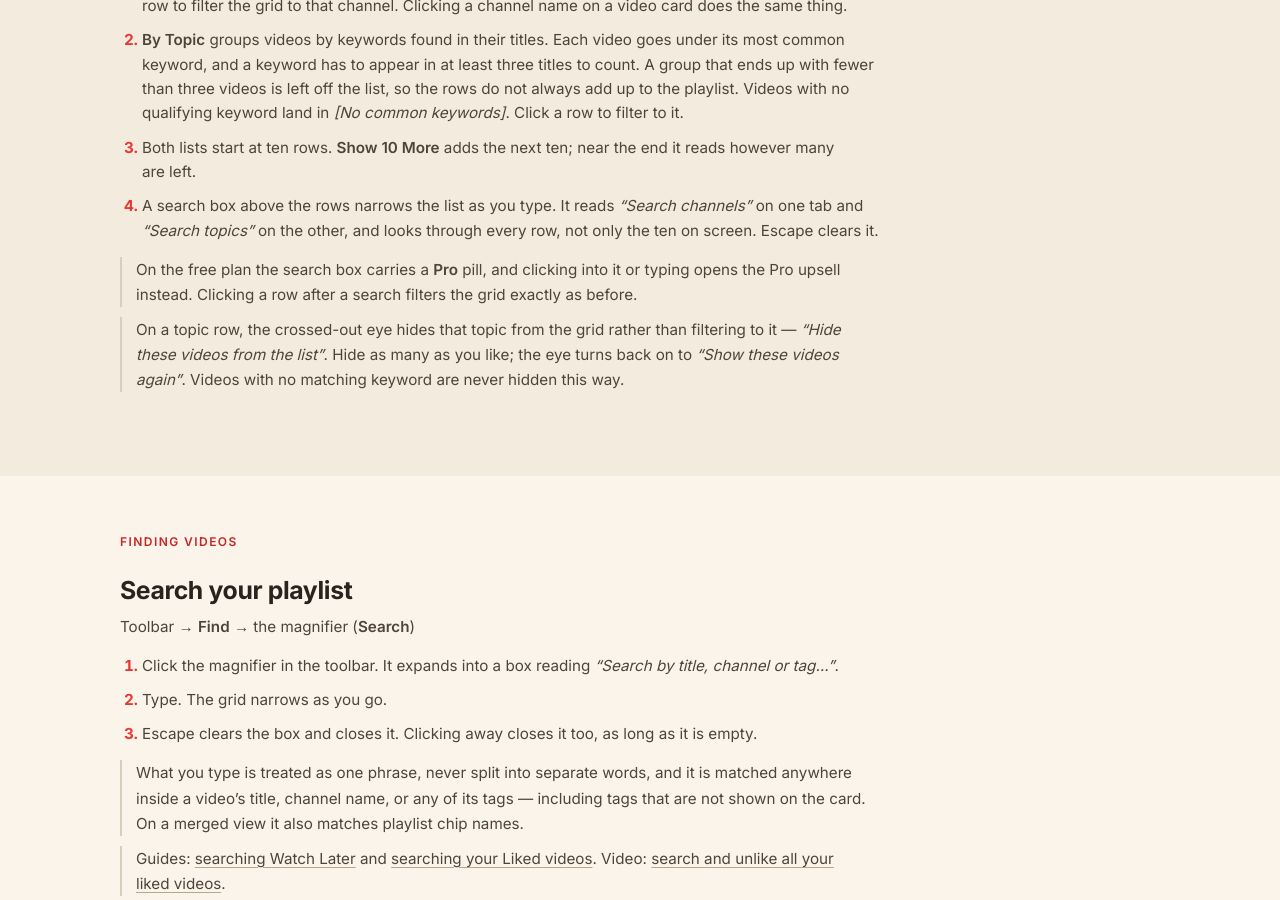
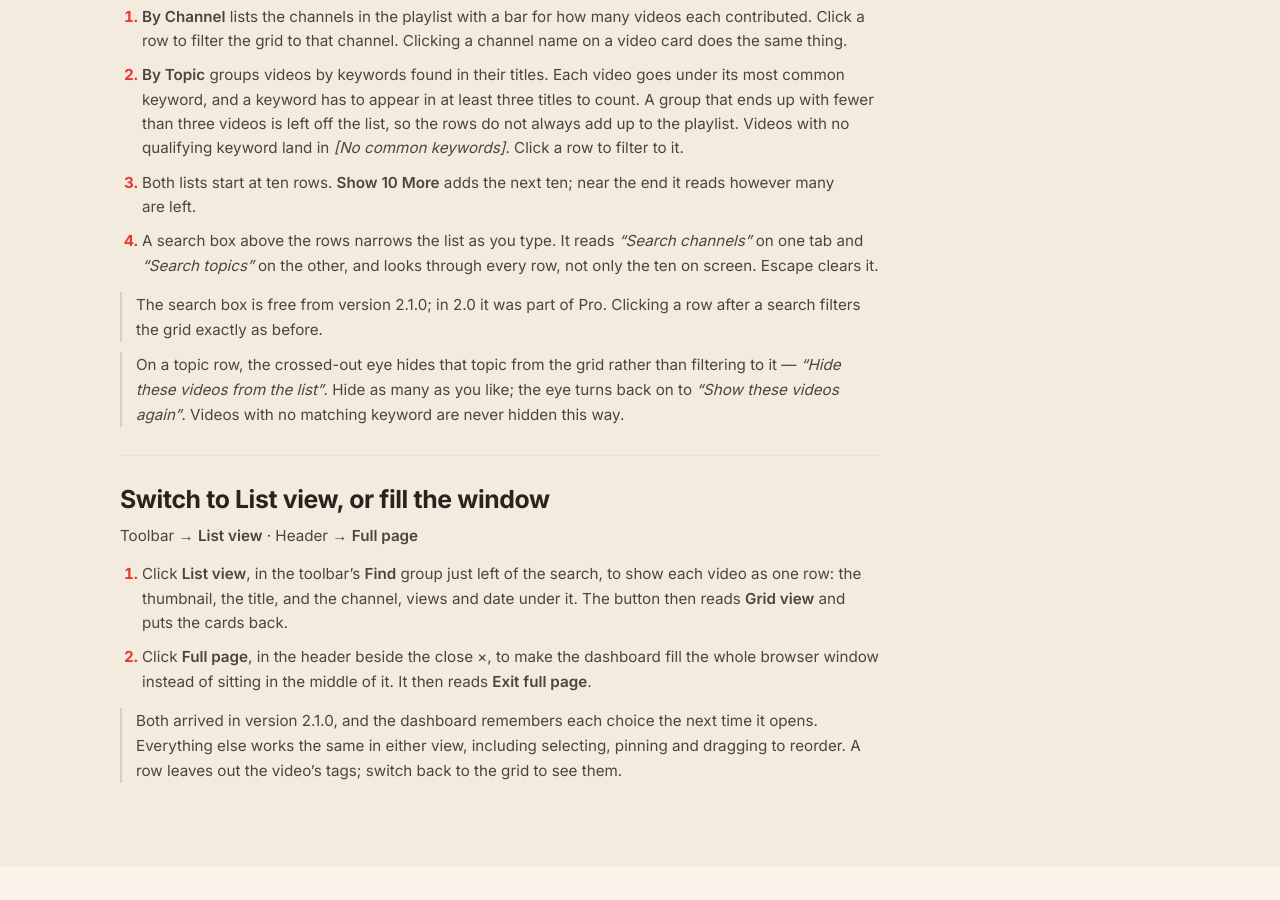
Before and after one commit to dominic-lam/tidywl-site, a Jekyll site: the page built from tutorials/index.html, in a window 1280 px wide and 900 px high, scrolled down 4101 px. Built offline with Jekyll 4.4.1, drawn with Linux system fonts in a browser that asks for light colours; some of the changed text lies outside the part shown.

Commit message:
tutorials: List view and Full page, and three notes 2.1.0 and 2.2.0 made false
List view and Full page shipped in 2.1.0 with no tutorial, so llms.txt could
describe them but link nowhere. The same pass corrects the sidebar search's Pro
pill (free since 2.1.0), "saved playlists are not offered" (listed since 2.1.0),
and the playlist bin being "never on a playlist you did not create" (it removes
a saved one from your library since 2.2.0). llms.txt links the new section.

Co-Authored-By: Claude Opus 5.5 <noreply@anthropic.com>
Claude-Session: https://claude.ai/code/session_01JjjuP1JkgzKLeqH6V5u7da

```diff
--- a/llms.txt
+++ b/llms.txt
@@ -49,6 +49,7 @@ Step-by-step instructions for every feature are on the [tutorials page](https://
 - [Sync a playlist](https://tidywl.com/tutorials/#sync)
 - [Search, and filter by tag](https://tidywl.com/tutorials/#search)
 - [By channel, by topic, and the sidebar search](https://tidywl.com/tutorials/#breakdown)
+- [List view, and fill the window](https://tidywl.com/tutorials/#view)
 - [Sort, and group by channel](https://tidywl.com/tutorials/#sort)
 - [Select videos](https://tidywl.com/tutorials/#select)
 - [Delete videos, or remove likes](https://tidywl.com/tutorials/#delete)
--- a/tutorials/index.html
+++ b/tutorials/index.html
@@ -44,6 +44,7 @@ faq:
             <li><a href="#playlists">Switch playlists</a></li>
             <li><a href="#merged-view">See several at once</a></li>
             <li><a href="#breakdown">By channel, by topic</a></li>
+            <li><a href="#view">List view and full page</a></li>
           </ul>
         </div>
         <div class="tut-toc-group">
@@ -116,10 +117,10 @@ faq:
         <h2>Find your way around the dashboard</h2>
         <p class="tut-where">The panel that opens over the YouTube page</p>
         <ul class="tut-list">
-          <li><b class="ui">The header</b> carries the extension name and version, the playlist switcher in the middle, and on the right your plan badge, the announcements bell, a <b class="ui">Help</b> button that opens this page, an <b class="ui">About</b> button and the close ×.</li>
+          <li><b class="ui">The header</b> carries the extension name and version, the playlist switcher in the middle, and on the right your plan badge, the announcements bell, a <b class="ui">Help</b> button that opens this page, an <b class="ui">About</b> button, a <b class="ui">Full page</b> button and the close ×.</li>
           <li><b class="ui">The left sidebar</b> holds two stat cards — <b class="ui">Videos Fetched</b> and <b class="ui">Last Synced</b> with the <b class="ui">Sync</b> button — and, below them, the <b class="ui">By Channel</b> and <b class="ui">By Topic</b> breakdowns.</li>
           <li><b class="ui">The toolbar</b> across the top of the video grid holds every action, as icons, in labelled groups: <b class="ui">Find</b>, <b class="ui">Pro tools</b>, <b class="ui">Select &amp; move</b> and <b class="ui">Export &amp; open</b>, plus an unlabelled group for the two red removal buttons. Hover any icon to see its name; the Pro tools add a short line on what they do. The name is what these tutorials use.</li>
-          <li><b class="ui">The grid</b> below it is your videos, as cards.</li>
+          <li><b class="ui">The grid</b> below it is your videos, as cards, or as one row each in <a href="#view">List view</a>.</li>
         </ul>
         <p class="tut-note">Hover the divider between the sidebar and the grid and a small handle appears. Click it to collapse the sidebar down to a narrow rail that still carries <b class="ui">Sync</b>. On a narrow window the sidebar stacks above the grid instead. The collapsed state is not remembered — the dashboard reopens with the sidebar showing.</p>
       </article>
@@ -154,7 +155,8 @@ faq:
           <li>Use the <b class="ui">Filter playlists…</b> box at the top to find one by name. The down arrow walks the list, Enter picks the first match, Escape goes back to the switcher.</li>
         </ol>
         <p class="tut-note">Clicking a playlist you have never synced syncs it on the spot. Each playlist keeps its own cache and its own last-synced time, so working on one never disturbs another.</p>
-        <p class="tut-note">The menu lists only playlists you created. YouTube gives no way to edit a playlist you merely saved from someone else, so those are not offered. Reordering is off on <b class="ui">Liked videos</b> too, because YouTube orders that list by when you liked something.</p>
+        <p class="tut-note">From version 2.1.0 the menu also lists the playlists you saved from other channels, marked <em>Saved · owner</em>. Open one to search it, sort it or copy its videos into a playlist of your own. Only its owner can edit it, so Delete and Move are not offered there: Delete is greyed out, and hovering it names the owner.</p>
+        <p class="tut-note">Reordering is off on <b class="ui">Liked videos</b>, because YouTube orders that list by when you liked something.</p>
       </article>
 
       <article class="tut" id="merged-view">
@@ -180,8 +182,18 @@ faq:
           <li>Both lists start at ten rows. <b class="ui">Show 10 More</b> adds the next ten; near the end it reads however many are left.</li>
           <li>A search box above the rows narrows the list as you type. It reads <em>“Search channels”</em> on one tab and <em>“Search topics”</em> on the other, and looks through every row, not only the ten on screen. Escape clears it.</li>
         </ol>
-        <p class="tut-note">On the free plan the search box carries a <b class="ui">Pro</b> pill, and clicking into it or typing opens the Pro upsell instead. Clicking a row after a search filters the grid exactly as before.</p>
+        <p class="tut-note">The search box is free from version 2.1.0; in 2.0 it was part of Pro. Clicking a row after a search filters the grid exactly as before.</p>
         <p class="tut-note">On a topic row, the crossed-out eye hides that topic from the grid rather than filtering to it — <em>“Hide these videos from the list”</em>. Hide as many as you like; the eye turns back on to <em>“Show these videos again”</em>. Videos with no matching keyword are never hidden this way.</p>
+      </article>
+
+      <article class="tut" id="view">
+        <h2>Switch to List view, or fill the window</h2>
+        <p class="tut-where">Toolbar → <b class="ui">List view</b> · Header → <b class="ui">Full page</b></p>
+        <ol class="tut-steps">
+          <li>Click <b class="ui">List view</b>, in the toolbar’s <b class="ui">Find</b> group just left of the search, to show each video as one row: the thumbnail, the title, and the channel, views and date under it. The button then reads <b class="ui">Grid view</b> and puts the cards back.</li>
+          <li>Click <b class="ui">Full page</b>, in the header beside the close ×, to make the dashboard fill the whole browser window instead of sitting in the middle of it. It then reads <b class="ui">Exit full page</b>.</li>
+        </ol>
+        <p class="tut-note">Both arrived in version 2.1.0, and the dashboard remembers each choice the next time it opens. Everything else works the same in either view, including selecting, pinning and dragging to reorder. A row leaves out the video’s tags; switch back to the grid to see them.</p>
       </article>
     </div>
   </section>
@@ -368,7 +380,8 @@ faq:
           <li>Open <b class="ui">Playlists ⌄</b> and click the bin icon on the playlist’s row. If that playlist is already the one on screen, the red list icon in the toolbar does the same.</li>
           <li>Confirm — TidyWL names the playlist back to you and says: <em>“The playlist itself is deleted — its videos stay on YouTube. This cannot be undone.”</em></li>
         </ol>
-        <p class="tut-note tut-note--warn">Never offered on Watch Later or Liked videos, and never on a playlist you did not create. Deleting a playlist is permanent; the videos in it are not touched.</p>
+        <p class="tut-note">On a playlist you saved from someone else (version 2.2.0 and later), the same bin reads <b class="ui">Remove from your library</b>. It takes the playlist off your list; the playlist stays on YouTube and its owner is not told. To get it back, open it on YouTube and press Save.</p>
+        <p class="tut-note tut-note--warn">Never offered on Watch Later or Liked videos. Deleting a playlist is permanent; the videos in it are not touched.</p>
       </article>
     </div>
   </section>
```
Also changed, not shown: other parts of tutorials/index.html (+1 -1 lines).
